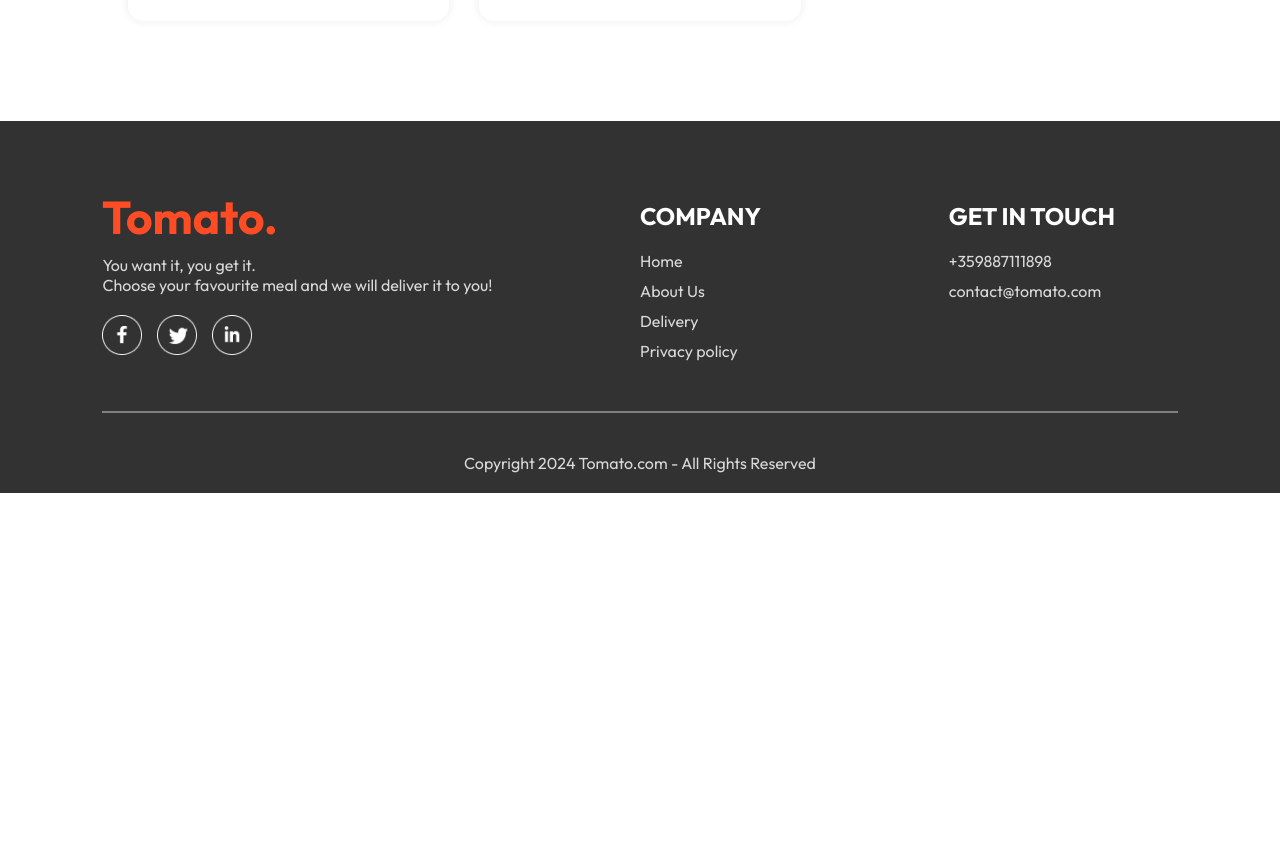
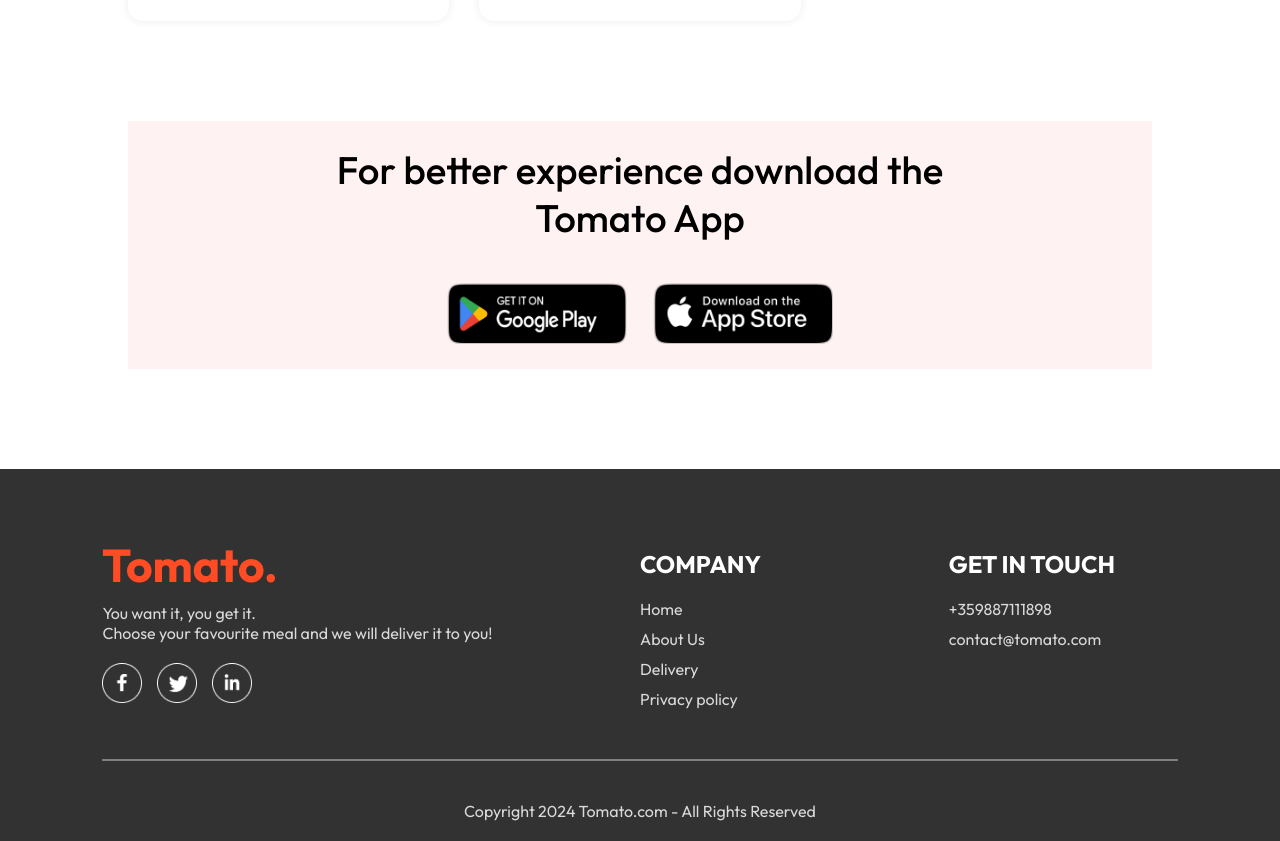
Before and after one commit to ValeryRaikov/Food-Delivery-App, a React (Vite) app in the folder frontend/: page / in a window 1280 px wide. Shown: the part 5929-6770 px from the top of the page. Before the commit the page ends 6422 px from the top, so only its background shows below. Built offline with nearby package versions, Linux system fonts and the light colour scheme.

Commit message:
Add AppDownload component

```diff
--- a/frontend/src/components/home/Home.jsx
+++ b/frontend/src/components/home/Home.jsx
@@ -5,6 +5,7 @@
 import FoodDisplay from '../food-display/FoodDisplay';
 
 import './Home.css';
+import AppDownload from './app-download/AppDownload';
 
 export default function Home() {
     const [category, setCategory] = useState('All');
@@ -14,6 +15,7 @@
             <Header />
             <ExploreMenu category={category} setCategory={setCategory} />
             <FoodDisplay category={category} />
+            <AppDownload />
         </div>
     );
 }
--- /dev/null
+++ b/frontend/src/components/home/app-download/AppDownload.css
@@ -0,0 +1,27 @@
+.app-download {
+    margin: auto auto;
+    margin-top: 100px;
+    padding: 25px 0;
+    font-size: max(3vw, 20px);
+    font-weight: 500;
+    text-align: center;
+    background-color: #fff2f2;
+}
+
+.app-download-platforms {
+    display: flex;
+    justify-content: center;
+    gap: max(2vw, 10px);
+    margin-top: 40px;
+}
+
+.app-download-platforms img {
+    width: max(30vw, 120px);
+    max-width: 180px;
+    transition: 0.5s;
+    cursor: pointer;
+}
+
+.app-download-platforms img:hover {
+    transform: scale(1.1);
+}
--- /dev/null
+++ b/frontend/src/components/home/app-download/AppDownload.jsx
@@ -0,0 +1,14 @@
+import { assets } from '../../../assets/assets';
+import './AppDownload.css';
+
+export default function AppDownload() {
+    return (
+        <div className="app-download" id="app-download">
+            <p>For better experience download the<br />Tomato App</p>
+            <div className="app-download-platforms">
+                <img src={assets.play_store} />
+                <img src={assets.app_store} />
+            </div>
+        </div>
+    );
+}
```
